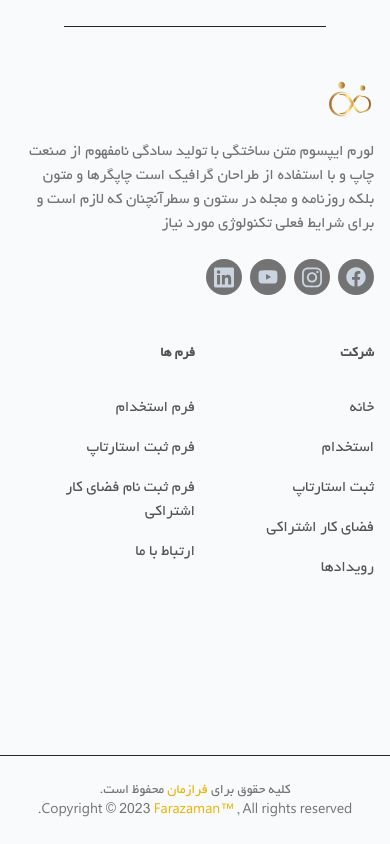
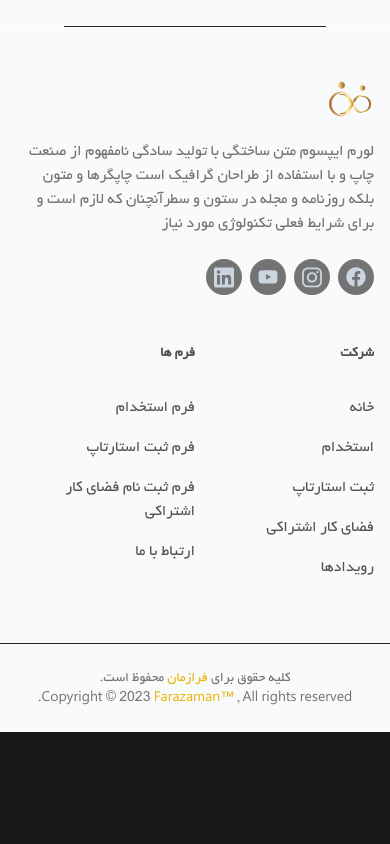
Before and after one commit to sajjad5221/farazaman, a Next.js app: page / in a window 390 px wide. Shown: the part 7535-8379 px from the top of the page. After the commit the page ends 8267 px from the top, so only its background shows below. Built offline with nearby package versions, Linux system fonts and the light colour scheme; no server answers.

Commit message:
Remove unused grids.

```diff
--- a/Components/footer/Footer.tsx
+++ b/Components/footer/Footer.tsx
@@ -140,14 +140,6 @@ export default function Footer() {
             </Link>
           ))}
         </div>
-
-        <div>
-          <h3 className="pt-12 pb-4 text-sm font-bold text-neutral-600 dark:text-neutral-300 md:text-xs lg:pt-0">
-
-          </h3>
-
-          <div className="mt-12"></div>
-        </div>
       </div>
 
       <div className="flex-col p-6 px-2 mx-auto text-center border-t text-neutral-500 max-w-7xl sm:px-6 lg:px-8 border-neutral-800">
```
